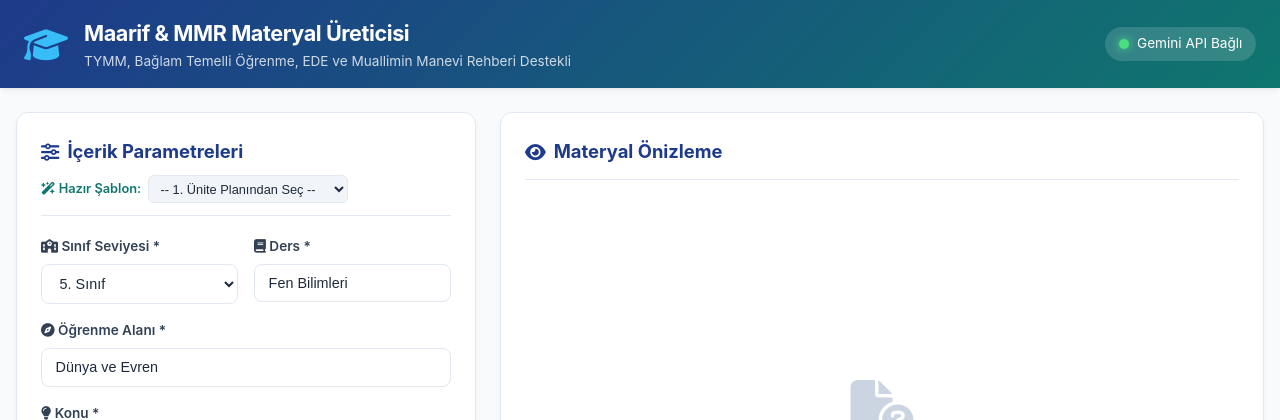
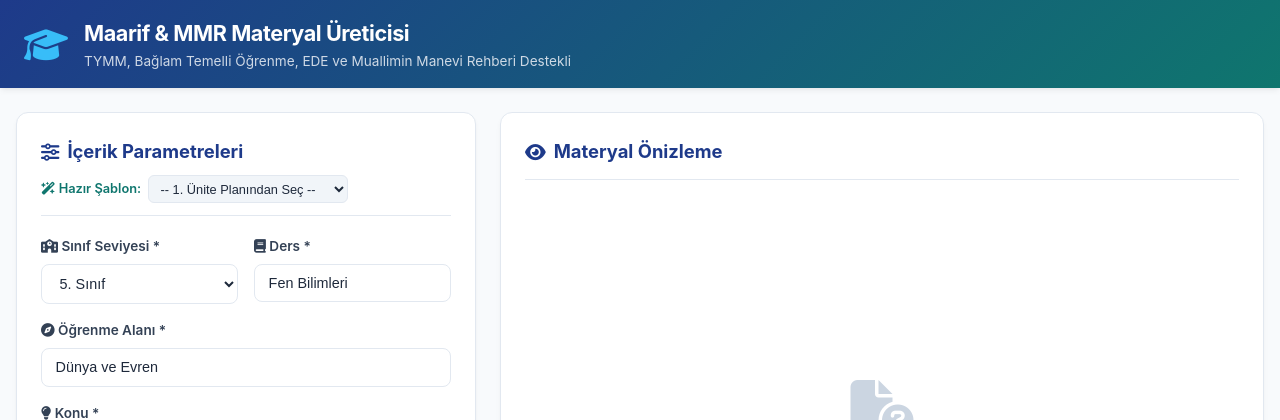
Before and after one commit to mahofen/mmr-yaprak-test, a Flask app: page / in a window 1280 px wide. Shown: the top 420 px of the page. Run offline with Flask 3, Linux system fonts and the light colour scheme.

Commit message:
ui: hide API key status badge from navbar

```diff
--- a/static/css/style.css
+++ b/static/css/style.css
@@ -72,13 +72,7 @@ body {
 }
 
 .api-status {
-    display: flex;
-    align-items: center;
-    gap: 0.5rem;
-    background: rgba(255, 255, 255, 0.15);
-    padding: 0.4rem 0.85rem;
-    border-radius: 20px;
-    font-size: 0.85rem;
+    display: none !important;
 }
 
 .status-dot {
--- a/templates/index.html
+++ b/templates/index.html
@@ -19,7 +19,7 @@
                     <p class="subtitle">TYMM, Bağlam Temelli Öğrenme, EDE ve Muallimin Manevi Rehberi Destekli</p>
                 </div>
             </div>
-            <div class="api-status" id="apiStatus">
+            <div class="api-status" id="apiStatus" style="display: none;">
                 <span class="status-dot"></span>
                 <span class="status-text">Bağlantı kontrol ediliyor...</span>
             </div>
```
